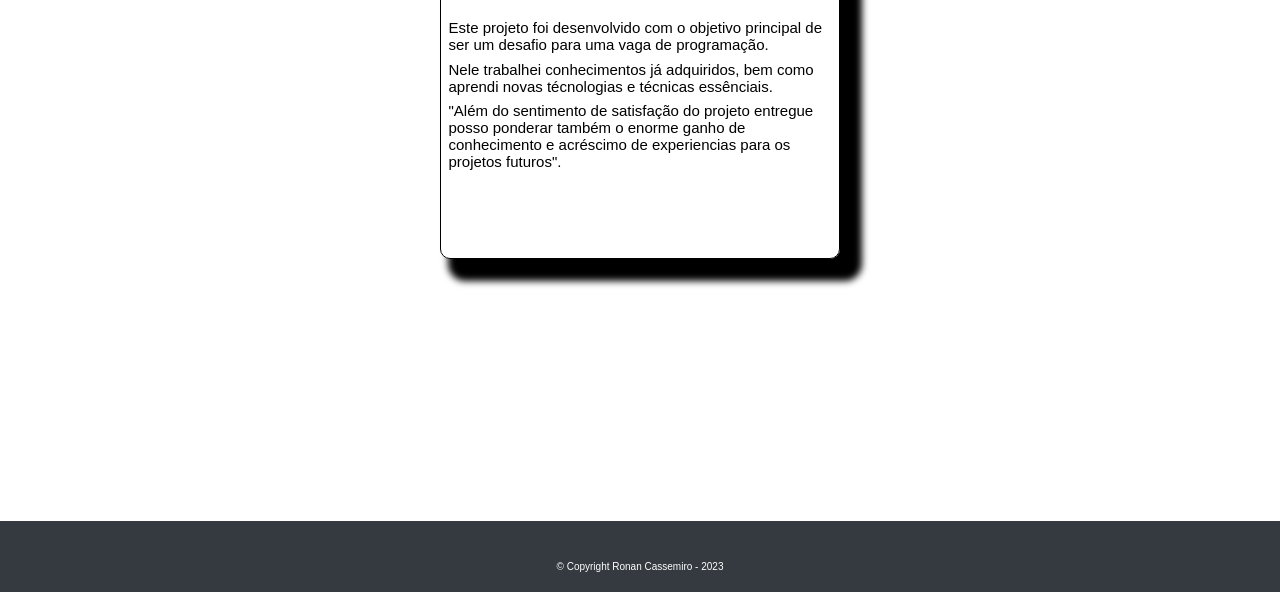
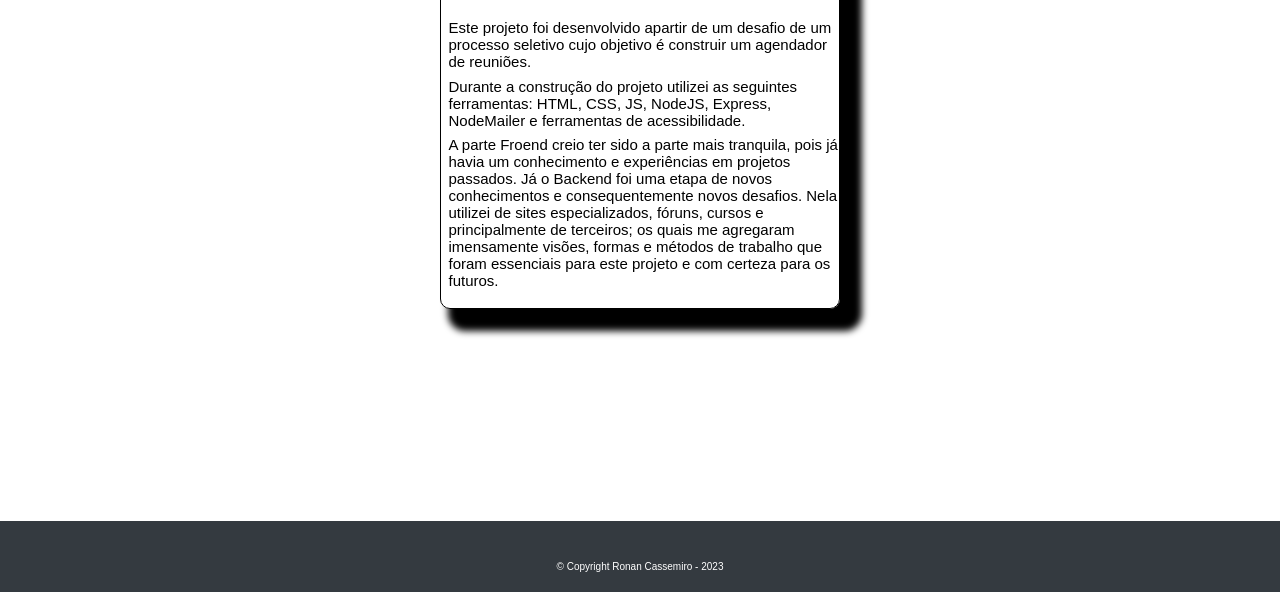
Before and after one commit to rwgit2023/projeto-agendamento, a plain HTML site: page sobre.html in a window 1280 px wide. Shown: the part 208-800 px from the top of the page. Drawn offline with Linux system fonts and the light colour scheme.

Commit message:
Agendamento

```diff
--- a/backend/service/mails_service.js
+++ b/backend/service/mails_service.js
@@ -29,7 +29,7 @@ async function main(meet) {
         to: reuniao.email, // list of receivers
         subject: reuniao.titulo, // Subject line
         text: reuniao.titulo + "\n" + "Data: " + reuniao.data + "\n" + "Hora: " + reuniao.hora
-            + "\n" + "Local: " + reuniao.local,  // plain text body
+            + "\n" + "Local: " + reuniao.local + "\n" + "Observacao: " + reuniao.observacao,  // plain text body
     });
 
     console.log("Message sent: %s", info.messageId);
--- a/sobre.html
+++ b/sobre.html
@@ -45,9 +45,9 @@
 
 		<h1>Projeto Agendamento</h1>
 
-		<p>Este projeto foi desenvolvido com o objetivo principal de ser um desafio para uma vaga de programação.</p>
-		<p>Nele trabalhei conhecimentos já adquiridos, bem como aprendi novas técnologias e técnicas essênciais.</p>
-		<p>"Além do sentimento de satisfação do projeto entregue posso ponderar também o enorme ganho de conhecimento e acréscimo de experiencias para os projetos futuros".</p>
+		<p>Este projeto foi desenvolvido apartir de um desafio de um processo seletivo cujo objetivo é construir um agendador de reuniões. </p>
+		<p>Durante a construção do projeto utilizei as seguintes ferramentas: HTML, CSS, JS, NodeJS, Express, NodeMailer e ferramentas de acessibilidade.</p>
+		<p>A parte Froend creio ter sido a parte mais tranquila, pois já havia um conhecimento e experiências em projetos passados. Já o Backend foi uma etapa de novos conhecimentos e consequentemente novos desafios.  Nela utilizei de sites especializados, fóruns, cursos e principalmente de terceiros; os quais me agregaram imensamente visões, formas e métodos de trabalho que foram essenciais para este projeto e com certeza para os futuros.</p>
 
 	</main>
 
--- a/src/css/sobre.css
+++ b/src/css/sobre.css
@@ -69,7 +69,7 @@ body {
 /* ------------------------------------------------------------- */
 .container_main{
   width: 400px;
-  height: 300px;
+  height: 350px;
   margin: 5% auto;
   text-align: center;
   box-sizing: border-box;
```
Also changed, not shown: README.md.
